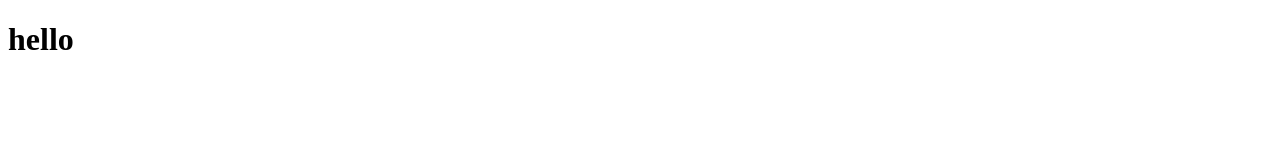
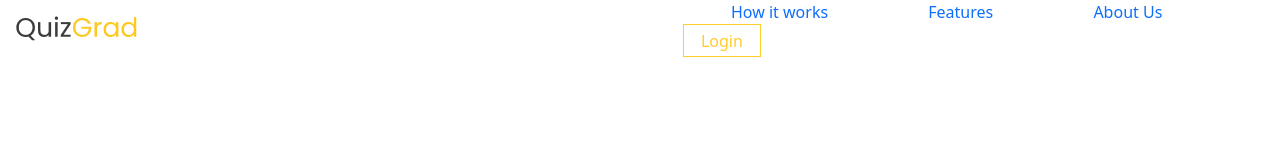
Before and after one commit to JavedALiShamma/Quiz-Competition, a plain HTML site: page Quizarea.html in a window 1280 px wide. Drawn offline with nearby package versions, Linux system fonts and the light colour scheme.

Commit message:
New version

```diff
--- a/Quizarea.html
+++ b/Quizarea.html
@@ -1,12 +1,30 @@
 <!DOCTYPE html>
 <html lang="en">
 <head>
+    <link rel="stylesheet" href="Quiz.css">
     <meta charset="UTF-8">
     <meta http-equiv="X-UA-Compatible" content="IE=edge">
     <meta name="viewport" content="width=device-width, initial-scale=1.0">
+    <link href="https://cdn.jsdelivr.net/npm/bootstrap@5.0.2/dist/css/bootstrap.min.css" rel="stylesheet" integrity="sha384-EVSTQN3/azprG1Anm3QDgpJLIm9Nao0Yz1ztcQTwFspd3yD65VohhpuuCOmLASjC" crossorigin="anonymous">
     <title>Document</title>
 </head>
 <body>
-    <h1> hello</h1>
+    <nav class=" head_nav d-flex align-items-center">
+        <img class="py-3 px-3" src="QuizGrad.png" alt=" Quiz Grad">
+        <div class="head_anchorTags">
+            <a class="px-5" href=""> How it works</a>
+            <a class="px-5" href=""> Features</a>
+            <a class="px-5" href=""> About Us</a>
+            <a href="Quizarea.html"><button> Login</button></a>
+        </div>
+       </nav>
+
+
+
+
+
+
+       <script src="https://cdn.jsdelivr.net/npm/bootstrap@5.0.2/dist/js/bootstrap.bundle.min.js" integrity="sha384-MrcW6ZMFYlzcLA8Nl+NtUVF0sA7MsXsP1UyJoMp4YLEuNSfAP+JcXn/tWtIaxVXM" crossorigin="anonymous"></script>
+    <script src="Quiz.js"></script>
 </body>
 </html>
```
